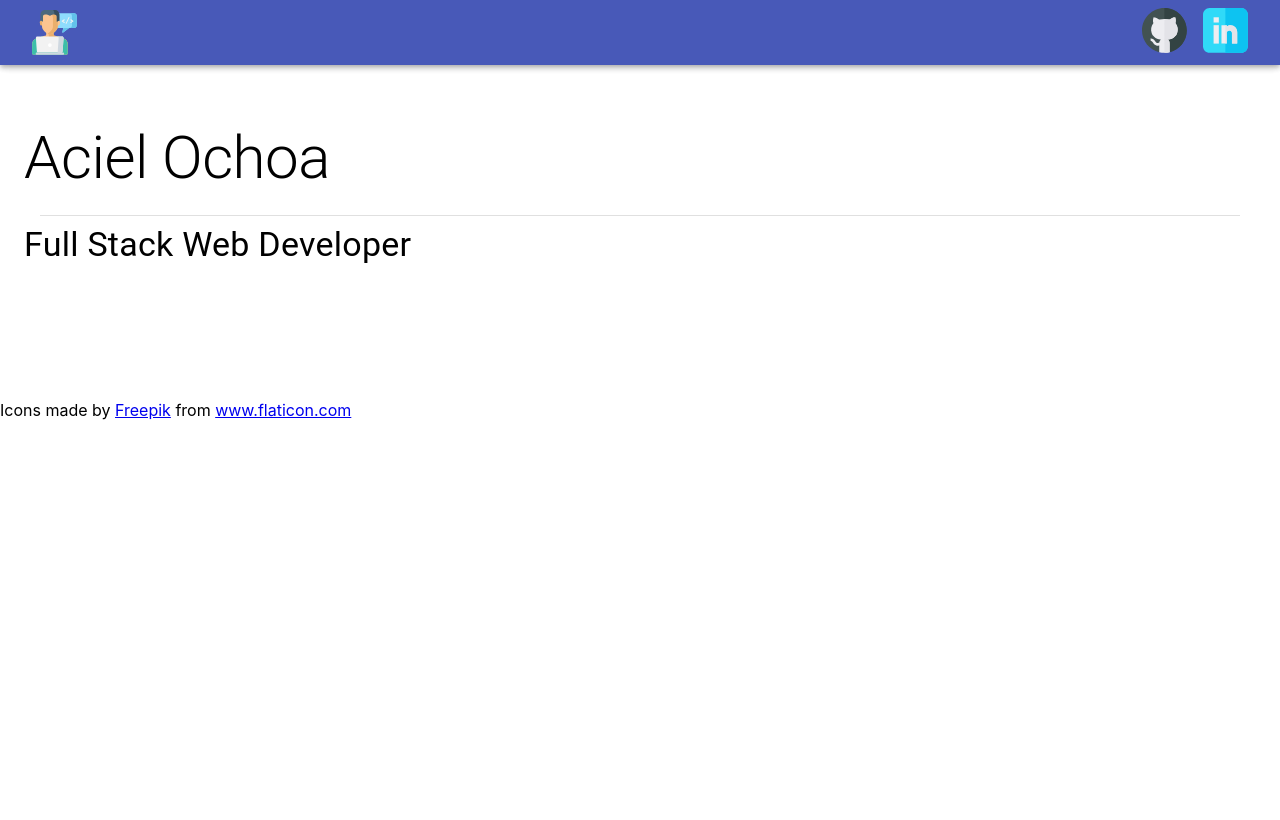
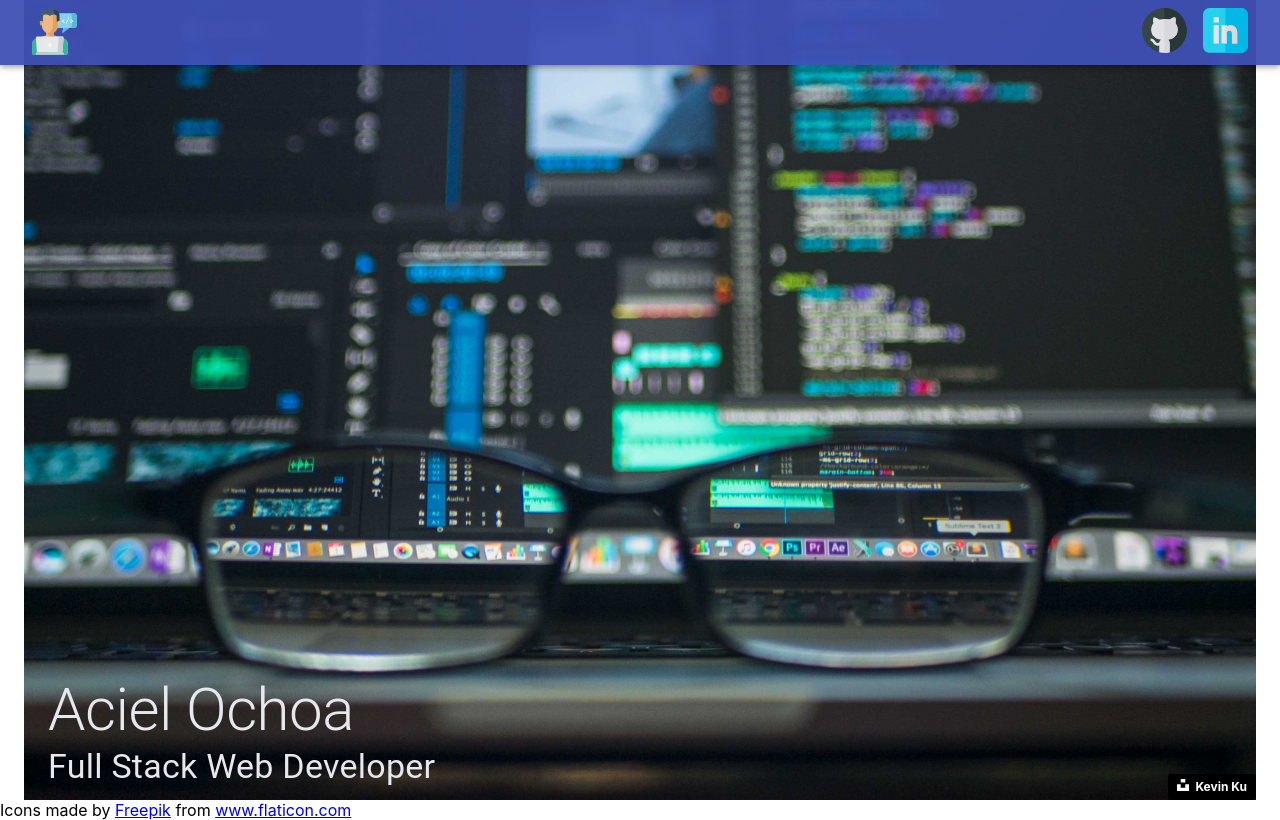
Before and after one commit to AceIsHuman/Aciel-Ochoa-Portfolio, a React (Create React App) app: page / in a window 1280 px wide. Built offline with nearby package versions, Linux system fonts and the light colour scheme.

Commit message:
style header

```diff
--- a/src/components/Header.js
+++ b/src/components/Header.js
@@ -1,29 +1,50 @@
-import React from 'react'
-import { Typography, Box, Divider } from '@material-ui/core'
+import React from 'react';
+import { Typography, Container } from '@material-ui/core';
 import { makeStyles } from '@material-ui/core/styles';
+import CreditBadge from '../assets/images/credit-badges/kevin-ku';
+import banner from '../assets/images/banner.jpg';
 
 const useStyles = makeStyles(theme => ({
-  box: {
-    minHeight: '50vh',
-    display: 'flex',
-    flexDirection: 'column',
-    justifyContent: 'center'
+  imageTag: {
+    float: 'left',
+    position: 'absolute',
+    bottom: '0',
+    right: '0',
+    zIndex: 2,
   },
-  divider: {
-    marginBottom: '0.5rem'
-  }
+  imageContainer: {
+    position: 'relative',
+    minHeight: '100vh',
+    maxWidth: '100%',
+    overflow: 'hidden',
+    backgroundImage: `url(${banner})`,
+    backgroundSize: 'cover',
+    backgroundPosition: 'bottom',
+    margin: '0',
+  },
+  text: {
+    color: 'rgb(231, 231, 236)',
+    position: 'absolute',
+    bottom: '0',
+  },
 }));
 
 const Header = props => {
   const classes = useStyles();
 
   return (
-    <Box className={classes.box}>
-      <Typography variant='h2' gutterBottom>Aciel Ochoa</Typography>
-      <Divider className={classes.divider} variant='middle' />
-      <Typography variant='h4' gutterBottom>Full Stack Web Developer</Typography>
-    </Box>
-  )
+    <Container className={classes.imageContainer}>
+      <div className={classes.text}>
+        <Typography variant="h2">Aciel Ochoa</Typography>
+        <Typography variant="h4" gutterBottom>
+          Full Stack Web Developer
+        </Typography>
+      </div>
+      <div className={classes.imageTag}>
+        <CreditBadge />
+      </div>
+    </Container>
+  );
 };
 
 export default Header;
```
